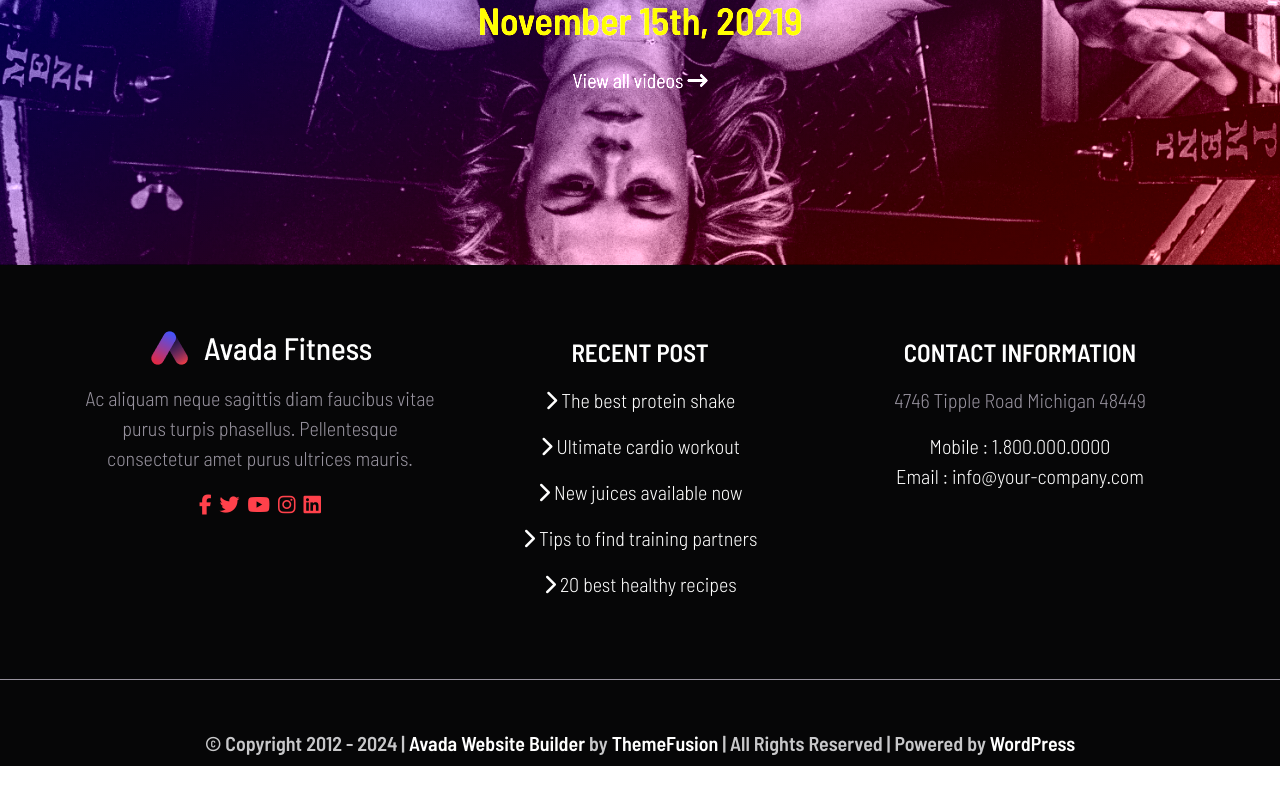
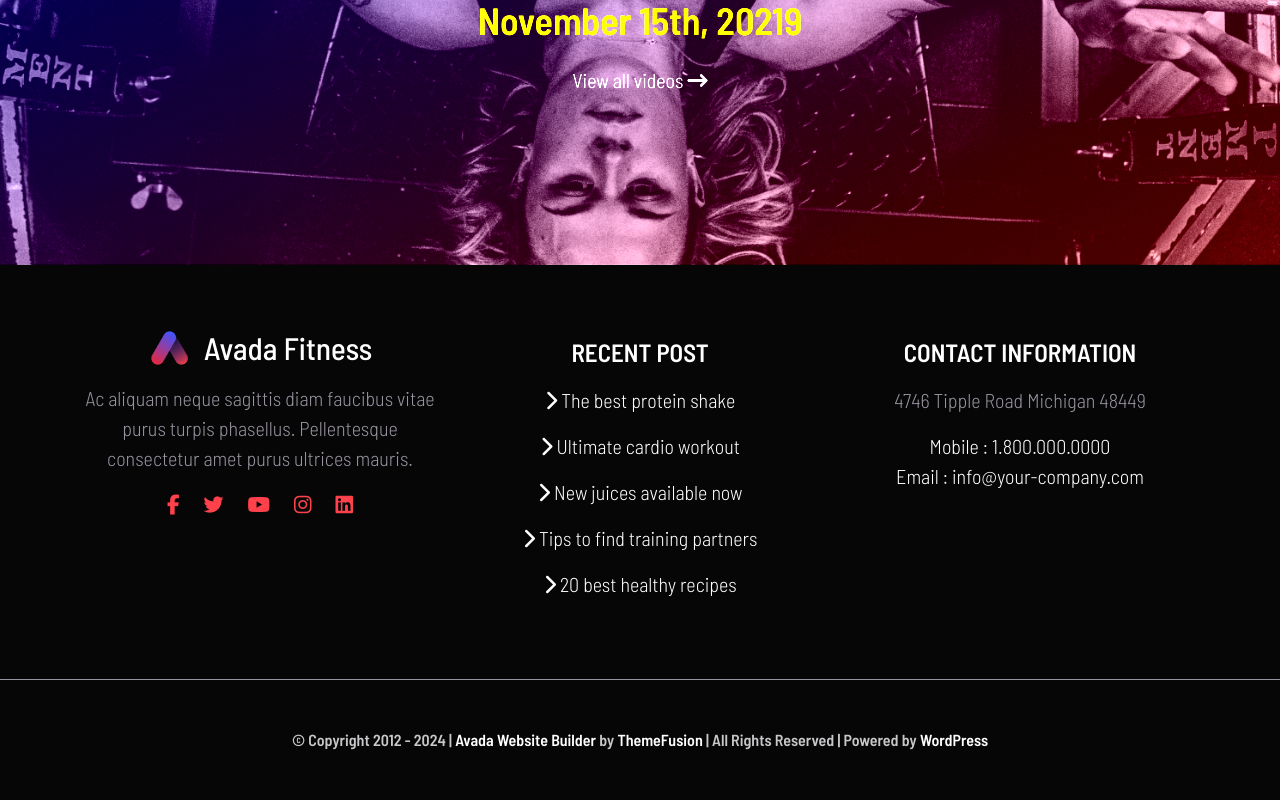
Before and after one commit to emilianogastaldo/proj-html-vuejs, a Vue app: page / in a window 1280 px wide. Shown: the part 5770-6570 px from the top of the page. Before the commit the page ends 6536 px from the top, so only its background shows below. Built offline with nearby package versions, Linux system fonts and the light colour scheme.

Commit message:
fixed footer

```diff
--- a/src/components/footer/FooterBottom.vue
+++ b/src/components/footer/FooterBottom.vue
@@ -2,7 +2,7 @@
 export default {}
 </script>
 <template>
-    <div class="footer-bottom pt-5 pb-2">
+    <div class="footer-bottom py-5">
         © Copyright 2012 - 2024 | <span><a href="https://boolean.careers/chi-siamo">Avada Website Builder</a></span> by
         <span><a href="https://boolean.careers/corso/full-stack-web-development">ThemeFusion</a></span> | All Rights
         Reserved | Powered by <span><a href="https://boolean.careers/eventi">WordPress</a></span>
@@ -12,6 +12,7 @@
 @use '../../assets/scss/style.scss';
 
 .footer-bottom {
+    font-size: 1rem;
     color: #C8C8CA;
     font-weight: 600;
 
--- a/src/components/footer/FooterTop.vue
+++ b/src/components/footer/FooterTop.vue
@@ -18,7 +18,7 @@
                         Ac aliquam neque sagittis diam faucibus vitae purus turpis phasellus. Pellentesque consectetur amet
                         purus ultrices mauris.
                     </p>
-                    <ul class="d-flex justify-content-center gap-2">
+                    <ul class="d-flex justify-content-center gap-4">
                         <li>
                             <a href="#"><i class="fa-brands fa-facebook-f" title="facebook"></i></a>
                         </li>
```
